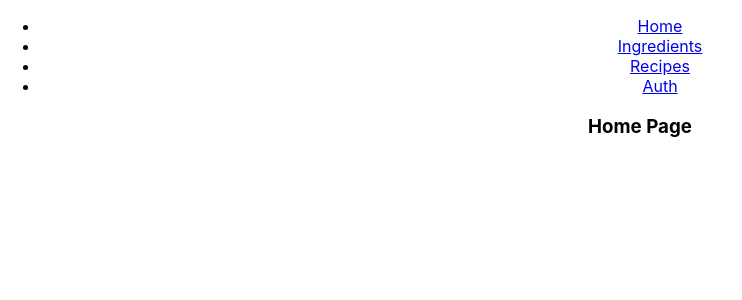
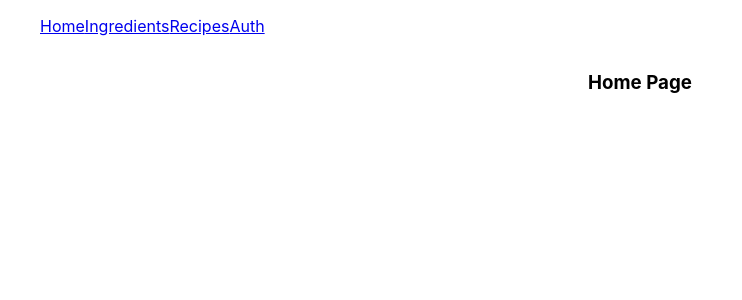
Before and after one commit to serbanmovila/FoodRecipes, a React (Create React App) app in the folder frontend/: page / in a window 1280 px wide. Shown: the top 300 px of the page, without its empty margins (0-742 px from the left). Built offline with nearby package versions, Linux system fonts and the light colour scheme.

Commit message:
set up basic navigation component

```diff
--- a/frontend/package.json
+++ b/frontend/package.json
@@ -3,6 +3,7 @@
   "version": "0.1.0",
   "private": true,
   "dependencies": {
+    "@material-ui/core": "^4.11.3",
     "@testing-library/jest-dom": "^5.11.4",
     "@testing-library/react": "^11.1.0",
     "@testing-library/user-event": "^12.1.10",
--- a/frontend/src/App.js
+++ b/frontend/src/App.js
@@ -4,27 +4,13 @@ import AuthSceen from './Screens/Auth/AuthScreen'
 import IngredientsScreen from './Screens/Ingredients/IngredientsScreen'
 import RecipesScreen from './Screens/Recipes/RecipesScreen'
 import HomeScreen from './Screens/Home/HomeScreen'
+import Navigation from './Helpers/Navigation/Navigation'
 
 function App() {
   return (
     <Router>
       <div className="App">
-        <nav>
-          <ul>
-            <li>
-              <Link to="/">Home</Link>
-            </li>
-            <li>
-              <Link to="/ingredients">Ingredients</Link>
-            </li>
-            <li>
-              <Link to="/recipes">Recipes</Link>
-            </li>
-            <li>
-              <Link to="/auth">Auth</Link>
-            </li>
-          </ul>
-        </nav>
+        <Navigation />
 
         <Switch>
           <Route path="/ingredients">
--- /dev/null
+++ b/frontend/src/Helpers/Navigation/Navigation.js
@@ -0,0 +1,49 @@
+import React from 'react'
+import styled from 'styled-components'
+import { Link } from 'react-router-dom'
+
+const Nav = styled.nav`
+  display: flex;
+  flex-direction: row;
+  justify-content: flex-start;
+`
+
+const List = styled.ul`
+  display: flex;
+  flex-direction: row;
+`
+
+const Element = styled.li`
+  display: flex;
+  justify-content: center;
+  align-items: center;
+`
+
+export default class Navigation extends React.Component {
+  constructor(props) {
+    super(props)
+
+    this.state = {}
+  }
+
+  render() {
+    return (
+      <Nav>
+        <List>
+          <Element>
+            <Link to="/">Home</Link>
+          </Element>
+          <Element>
+            <Link to="/ingredients">Ingredients</Link>
+          </Element>
+          <Element>
+            <Link to="/recipes">Recipes</Link>
+          </Element>
+          <Element>
+            <Link to="/auth">Auth</Link>
+          </Element>
+        </List>
+      </Nav>
+    )
+  }
+}
```
Also changed, not shown: 2 other files (tests, documents, lock files or other folders).
